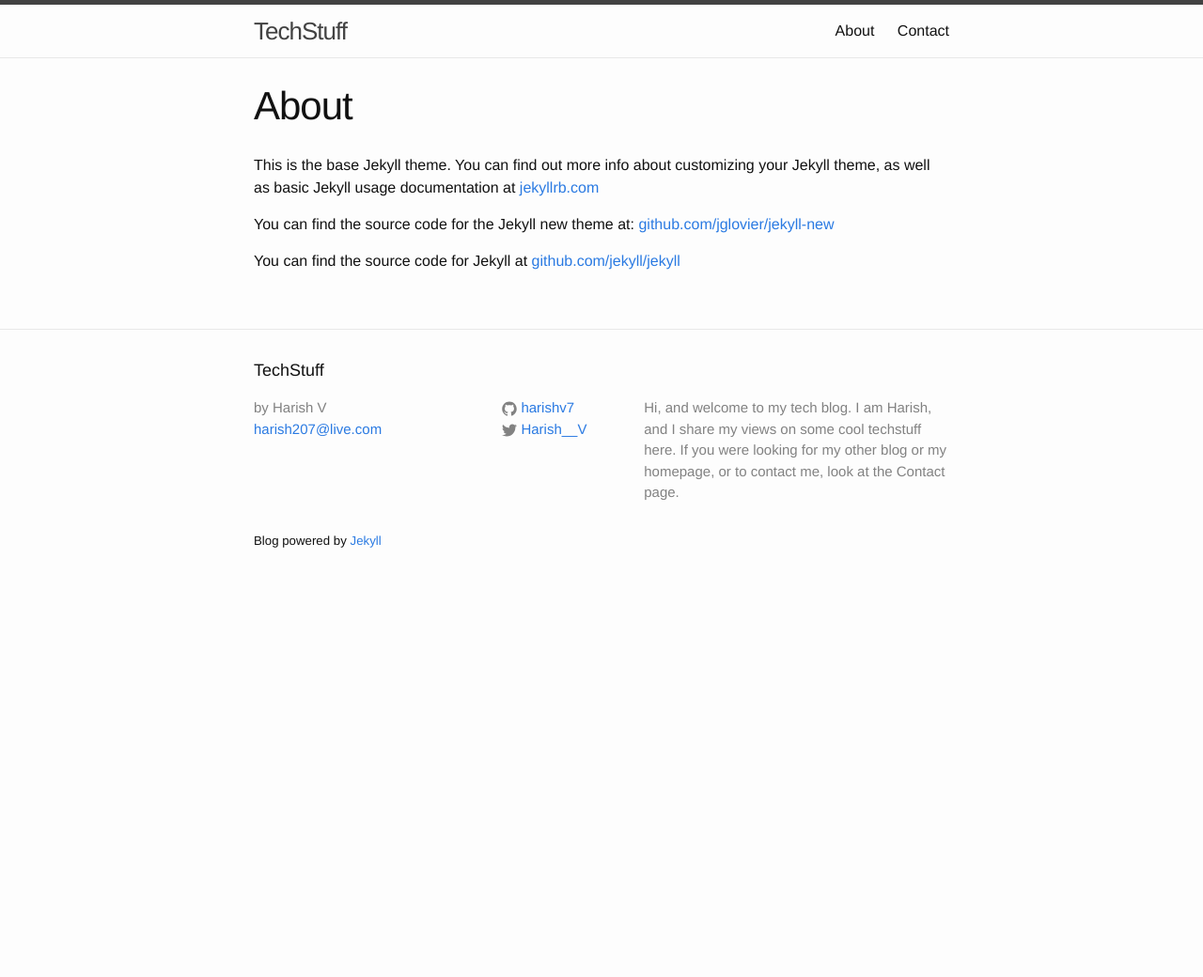
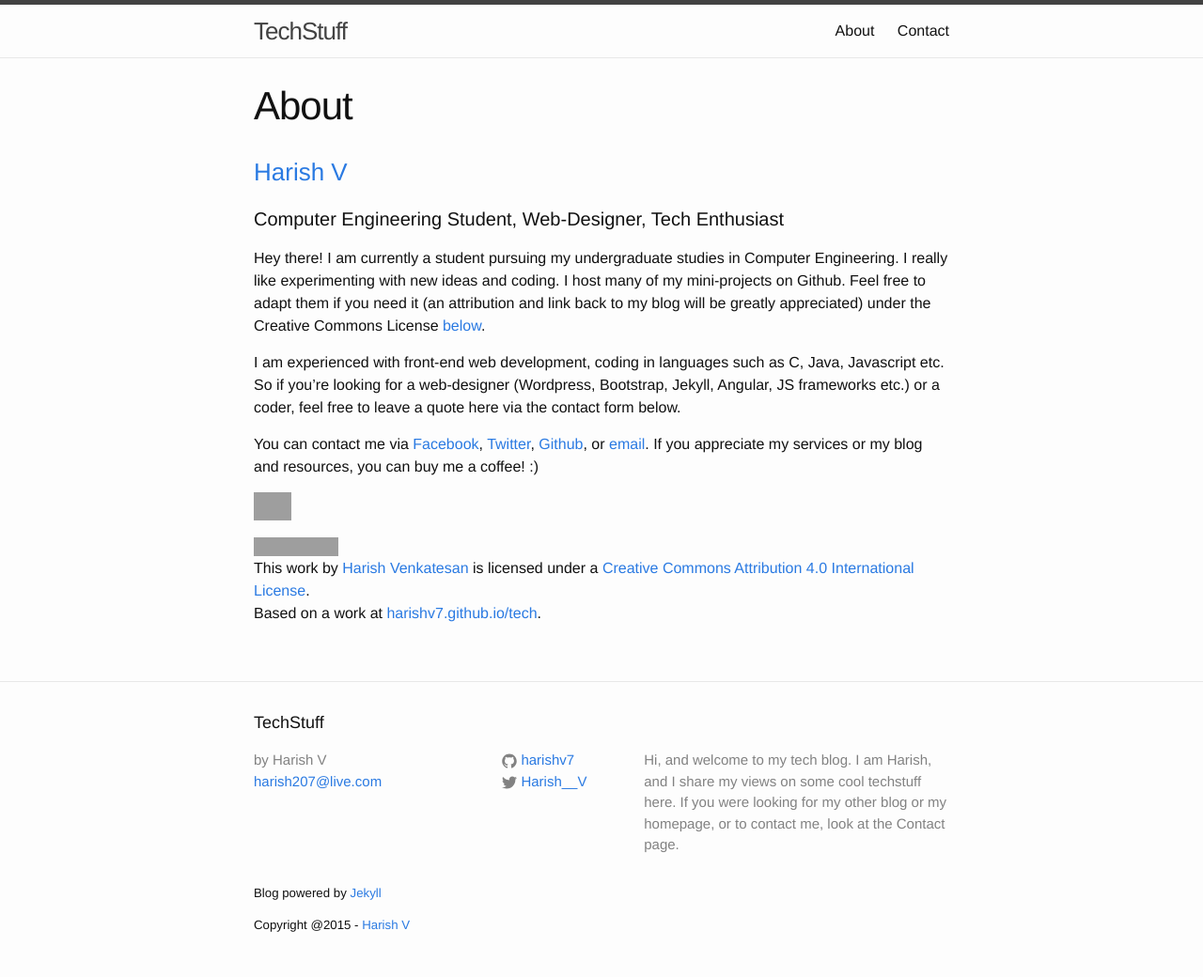
Before and after one commit to harishv7/tech, a Jekyll site: the page built from about.md, in a window 1280 px wide. Shown: the whole page at 94% size. Built offline with Jekyll 4.4.1, drawn with Linux system fonts in a browser that asks for light colours; before the commit the page ends 900 px from its top, so only the background shows below that; grey boxes are pictures that could not be loaded.

Commit message:
Updated about and wrote post on Scalability points (from Friday Hacks)

```diff
--- a/_includes/footer.html
+++ b/_includes/footer.html
@@ -50,6 +50,7 @@
       </div>
     </div>
     <h5>Blog powered by <a href="http://jekyllrb.com">Jekyll</a></h5>
+    <h5>Copyright @2015 - <a href="http://harishv7.github.io">Harish V</a></h5>
   </div>
 
 </footer>
--- a/_layouts/default.html
+++ b/_layouts/default.html
@@ -13,6 +13,12 @@
       </div>
     </div>
 
+    {% if page.style %}
+ <style type="text/css">
+     {{ page.style }}
+ </style>
+{% endif %}
+
     {% include footer.html %}
 
   </body>
--- a/about.md
+++ b/about.md
@@ -4,8 +4,28 @@
 permalink: /about/
 ---
 
-This is the base Jekyll theme. You can find out more info about customizing your Jekyll theme, as well as basic Jekyll usage documentation at [jekyllrb.com](http://jekyllrb.com/)
+### [Harish V](http://harishv7.github.io)
 
-You can find the source code for the Jekyll new theme at: [github.com/jglovier/jekyll-new](https://github.com/jglovier/jekyll-new)
+####Computer Engineering Student, Web-Designer, Tech Enthusiast
 
-You can find the source code for Jekyll at [github.com/jekyll/jekyll](https://github.com/jekyll/jekyll)
+Hey there! I am currently a student pursuing my undergraduate studies in Computer Engineering. I really like experimenting with new ideas and coding. I host many of my mini-projects on Github. Feel free to adapt them if you need it (an attribution and link back to my blog will be greatly appreciated) under the Creative Commons License [below](#license).
+
+
+I am experienced with front-end web development, coding in languages such as C, Java, Javascript etc. So if you're looking for a web-designer (Wordpress, Bootstrap, Jekyll, Angular, JS frameworks etc.) or a coder, feel free to leave a quote here via the contact form below.
+
+You can contact me via <a href="https://www.facebook.com/V.Harish">Facebook</a>, <a href="https://twitter.com/Harish__V">Twitter</a>,
+<a href="https://github.com/harishv7">Github</a>, or
+<a href="mailto:harish207@live.com?Subject=Hello" target="_top">email</a>.
+If you appreciate my services or my blog and resources, you can buy me a coffee! :)
+
+<a href='http://ko-fi.com?i=794WROD1G6YP' target='_blank'><img style='border:0px;' class="image"  src='https://az743702.vo.msecnd.net/cdn/btn5.png' border='0' alt='Buy Me A Coffee at Ko-Fi.com' /></a>
+
+<div class="license">
+<a rel="license" href="http://creativecommons.org/licenses/by/4.0/"><img alt="Creative Commons License" style="border-width:0" src="https://i.creativecommons.org/l/by/4.0/88x31.png" /></a><br />This work by <a xmlns:cc="http://creativecommons.org/ns#" href="harishv7.github.io" property="cc:attributionName" rel="cc:attributionURL">Harish Venkatesan</a> is licensed under a <a rel="license" href="http://creativecommons.org/licenses/by/4.0/">Creative Commons Attribution 4.0 International License</a>.<br />Based on a work at <a xmlns:dct="http://purl.org/dc/terms/" href="harishv7.github.io/tech" rel="dct:source">harishv7.github.io/tech</a>.
+</div>
+
+<style type="text/css">
+	.image {
+		height: 30px;
+	}
+</style>
```
Also changed, not shown: _posts/2015-08-01-Why this blog.md (+4 -2 lines), _posts/2015-09-18-Large Scale Scaling.md (added, +42 -0 lines), 1 other file.
